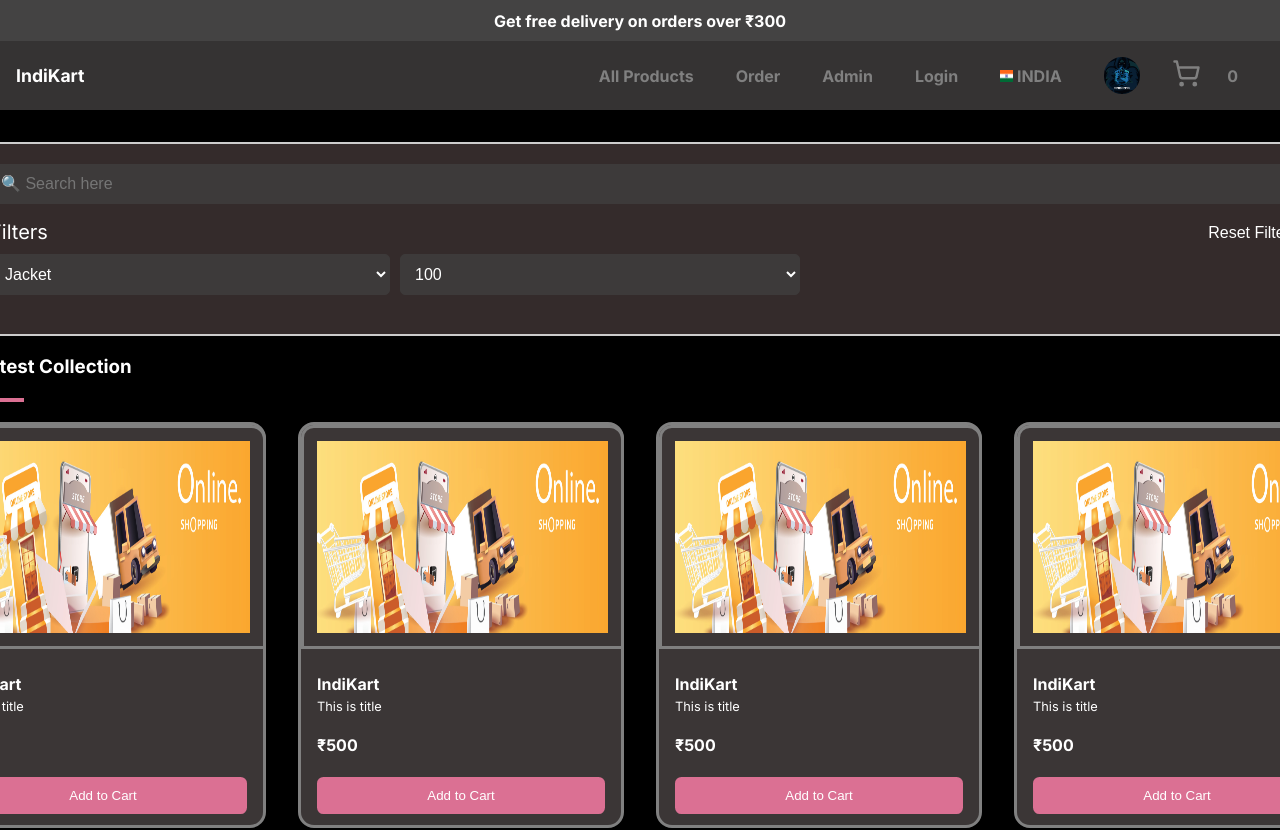
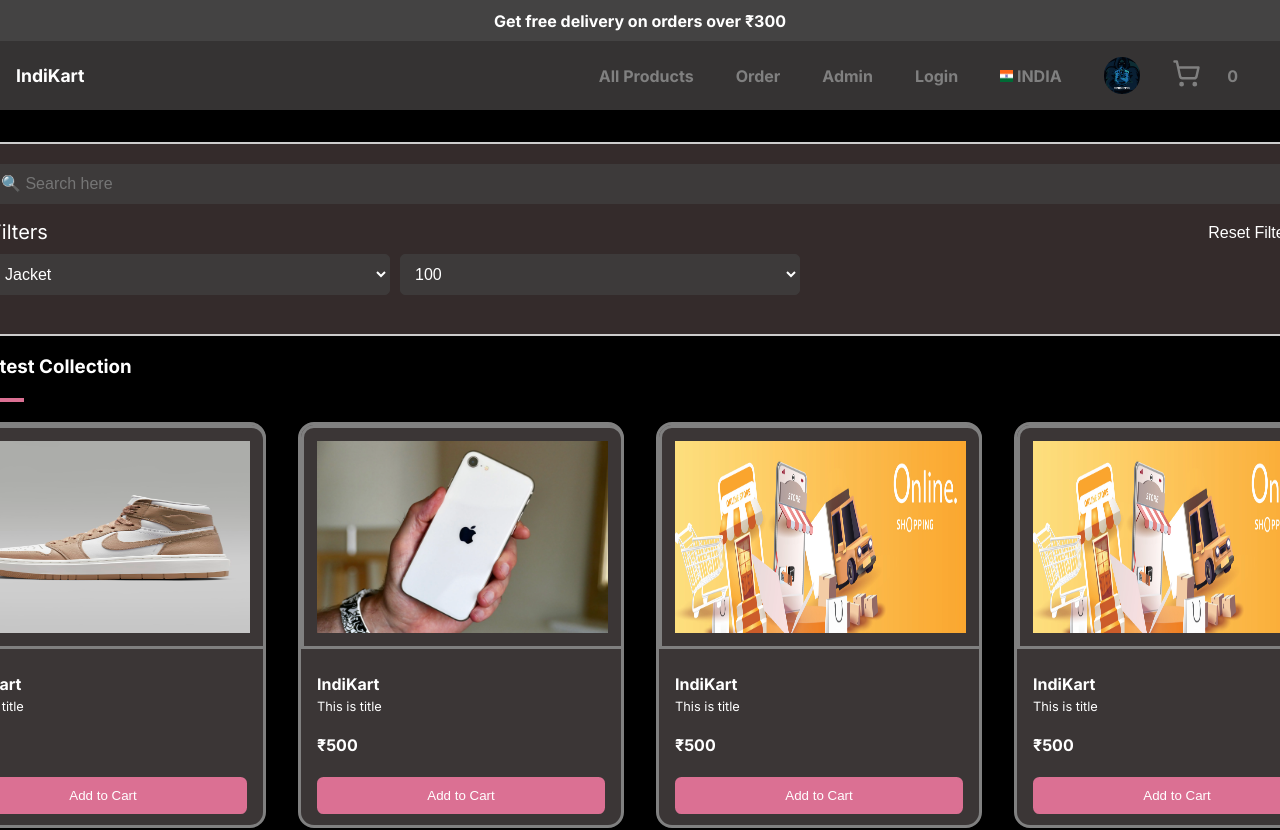
Before and after one commit to khushi-chaudhary29/IndiKart, a Next.js app: page /allproduct in a window 1280 px wide. Shown: the top 830 px of the page. Built offline with nearby package versions, Linux system fonts and the light colour scheme.

Commit message:
shoes image by khushi

```diff
--- a/src/components/ProductCard.js
+++ b/src/components/ProductCard.js
@@ -12,7 +12,7 @@
         </div>
         <div className={styles.PCCardContainer}>
           <div className={styles.PCCard}>
-            <img src="./herosection image.jpg" alt="" className={styles.PCimage} />
+            <img src="./shoes.jpeg" alt="" className={styles.PCimage} />
             <div className={styles.PCcardcontent}>
               <h4 className={styles.PClogo}>IndiKart</h4>
               <p className={styles.PCtitle}>This is title</p>
@@ -22,7 +22,7 @@
 
           </div>
           <div className={styles.PCCard}>
-            <img src="./herosection image.jpg" alt="" className={styles.PCimage} />
+            <img src="./iphone.webp" alt="" className={styles.PCimage} />
             <div className={styles.PCcardcontent}>
               <h4 className={styles.PClogo}>IndiKart</h4>
               <p className={styles.PCtitle}>This is title</p>
```
Also changed, not shown: public/shoes.jpeg (added).
